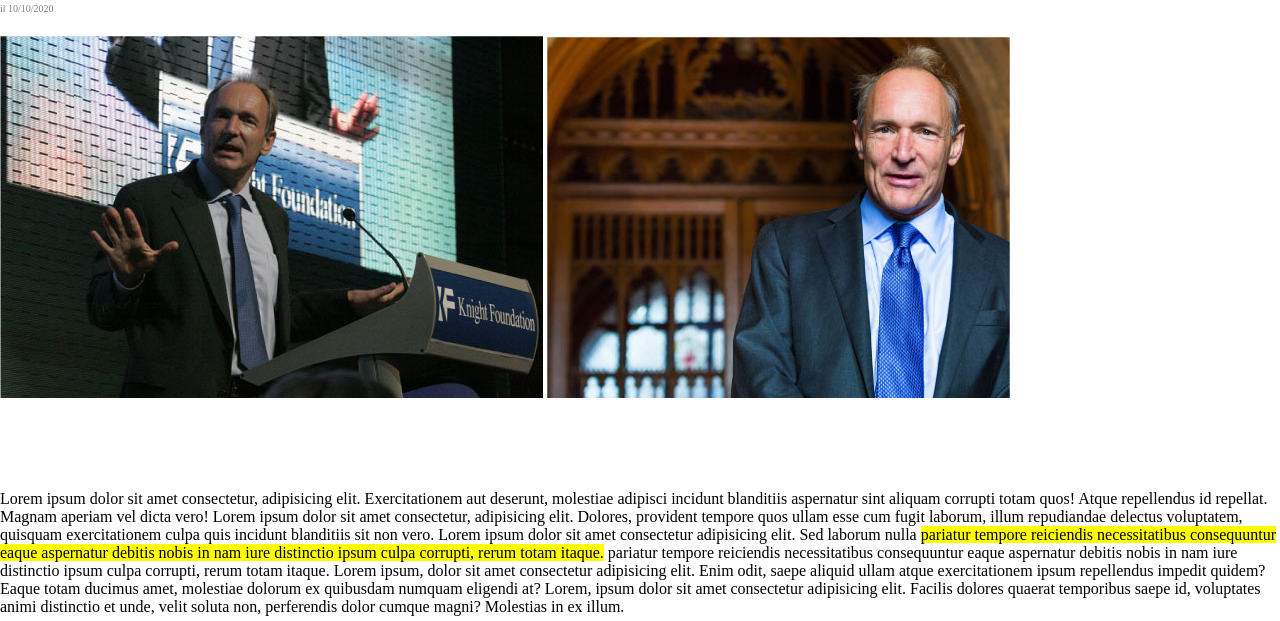
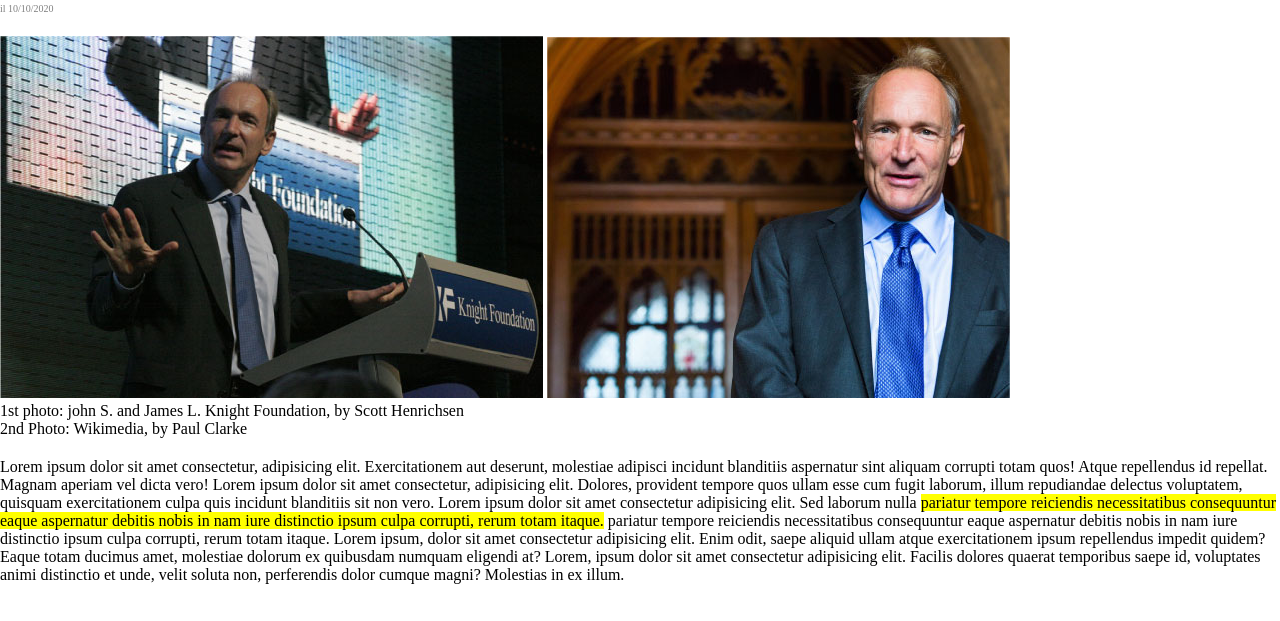
Before and after one commit to robertoboston/html-css-booleaner, a plain HTML site: page index.html in a window 1280 px wide. Shown: the part 142-763 px from the top of the page. Drawn offline with Linux system fonts and the light colour scheme.

Commit message:
correction

```diff
--- a/index.html
+++ b/index.html
@@ -24,9 +24,9 @@
             <img src="./img/tim-1.jpg" alt="">
             <img src="./img/tim-2.jpg" alt="">
         </div>
-        <span class="image-description" >1st photo: john S. and James L. Knight Foundation, by Scott Henrichsen <br>
-            2nd Photo: Wikimedia, by Paul Clarke
-         </span>
+         <p>1st photo: john S. and James L. Knight Foundation, by Scott Henrichsen <br>
+            2nd Photo: Wikimedia, by Paul Clarke</p>
+
     </header>
     <!-- fine header  -->
 
```
